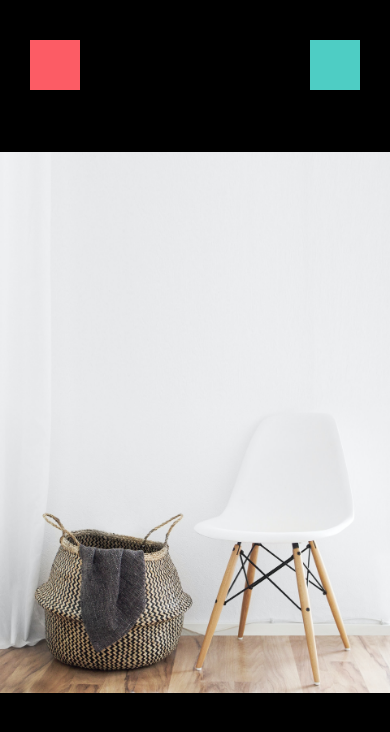
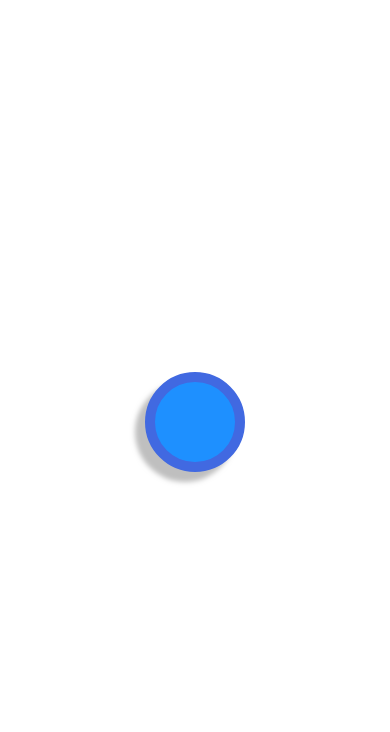
Before and after one commit to ajlaursen/hello-react-native, a React Native app: screen / in a window 390 px wide. Shown: the top 732 px of the page. Built offline with nearby package versions, Linux system fonts and the light colour scheme.

Commit message:
shadows and boreders

```diff
--- a/App.js
+++ b/App.js
@@ -4,5 +4,25 @@ import WelcomeScreen from "./app/screens/WelcomScreens";
 import VeiwImageScreen from "./app/screens/VeiwImageScreen";
 
 export default function App() {
-	return <VeiwImageScreen></VeiwImageScreen>;
+	return (
+		<View
+			style={{ flex: 1, justifyContent: "center", alignItems: "center" }}
+		>
+			<View
+				style={{
+					backgroundColor: "dodgerblue",
+					width: 100,
+					height: 100,
+					borderWidth: 10,
+					borderColor: "royalblue",
+					borderRadius: 50,
+					shadowColor: "grey",
+					shadowOffset: { width: -10, height: 10 },
+					shadowOpacity: 0.5,
+					shadowRadius: 5,
+					elevation: 10,
+				}}
+			></View>
+		</View>
+	);
 }
```
